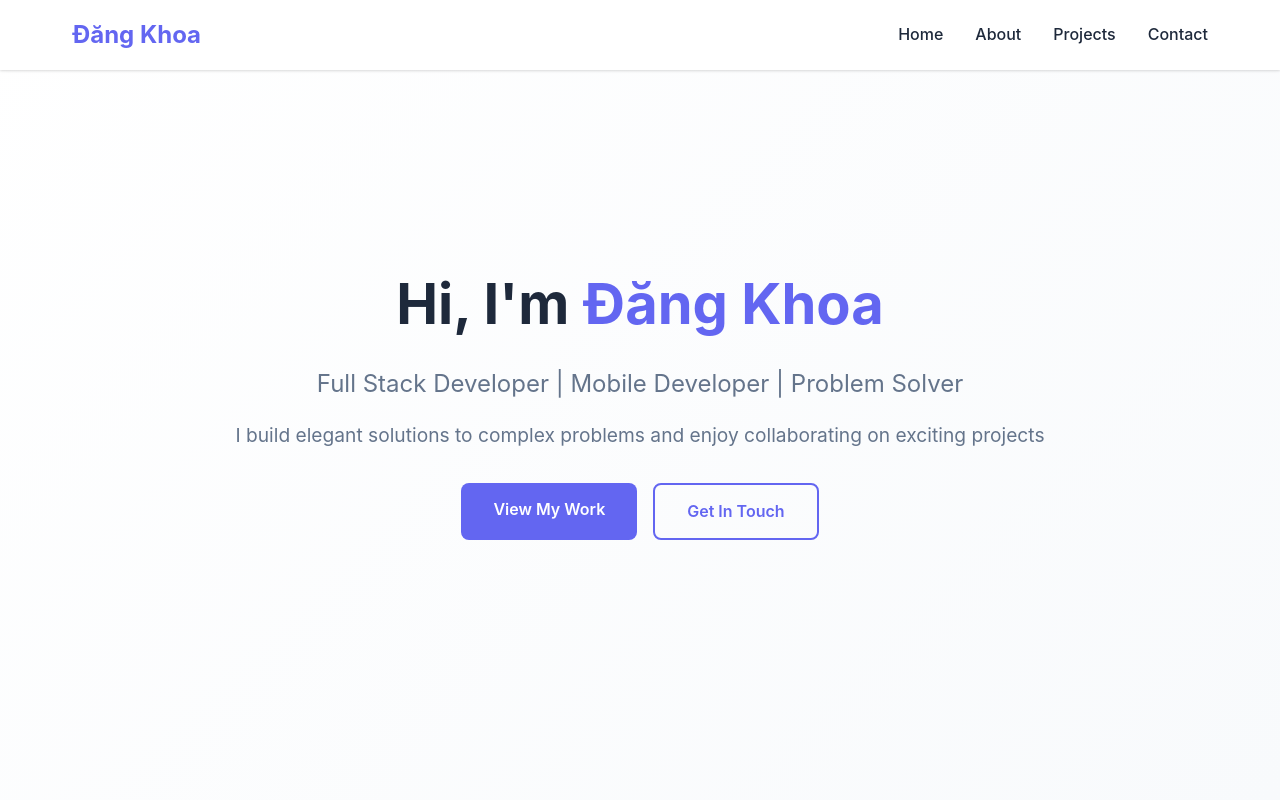
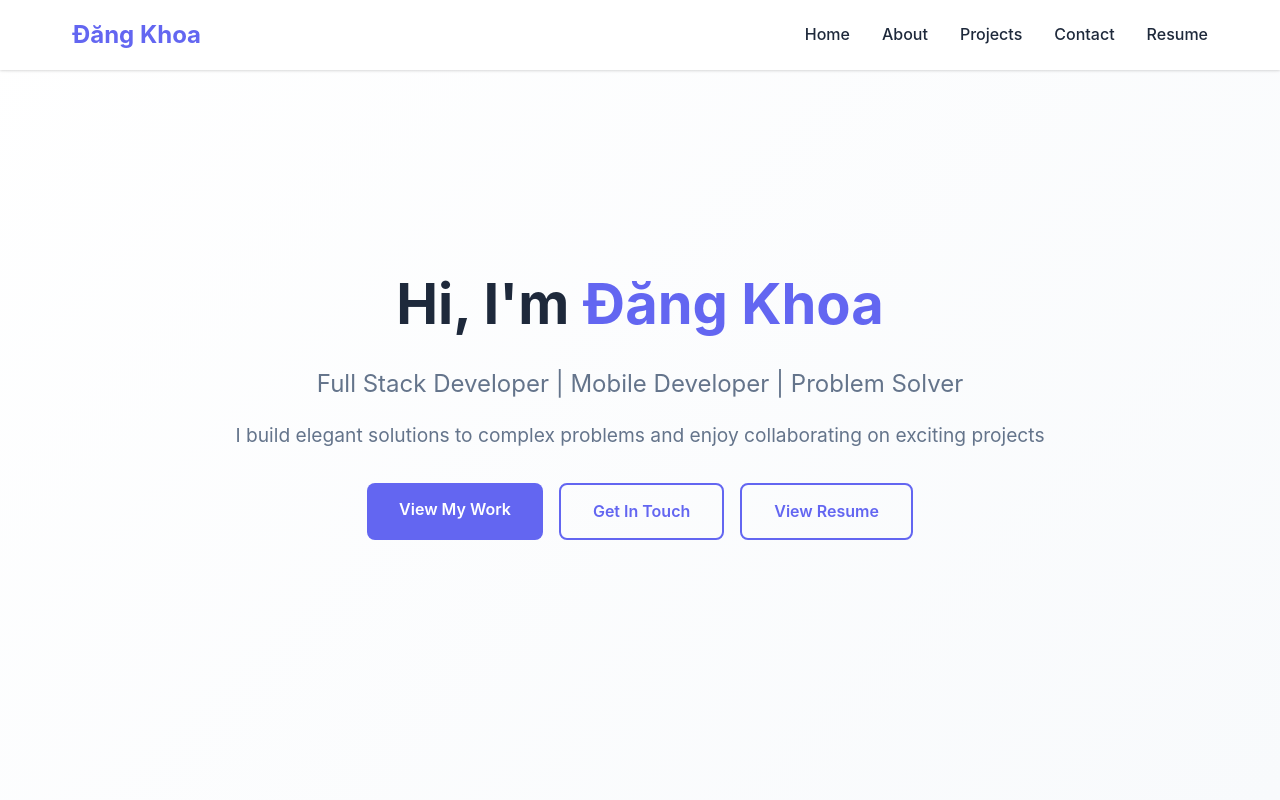
Before and after one commit to SkinnySnail/SkinnySnail.github.io, a plain HTML site: page index.html in a window 1280 px wide. Shown: the top 800 px of the page. Drawn offline with Linux system fonts and the light colour scheme.

Commit message:
Update index

```diff
--- a/index.html
+++ b/index.html
@@ -20,6 +20,7 @@
                 <li><a href="#about">About</a></li>
                 <li><a href="#projects">Projects</a></li>
                 <li><a href="#contact">Contact</a></li>
+                <li><a href="resume.pdf" target="_blank">Resume</a></li>
             </ul>
             <button class="mobile-menu-toggle" aria-label="Toggle menu">
                 <span></span>
@@ -40,6 +41,7 @@
                 <div class="hero-buttons">
                     <a href="#projects" class="btn btn-primary">View My Work</a>
                     <a href="#contact" class="btn btn-secondary">Get In Touch</a>
+                    <a href="resume.pdf" target="_blank" class="btn btn-secondary">View Resume</a>
                 </div>
             </div>
         </div>
```
Also changed, not shown: 1 other file.
